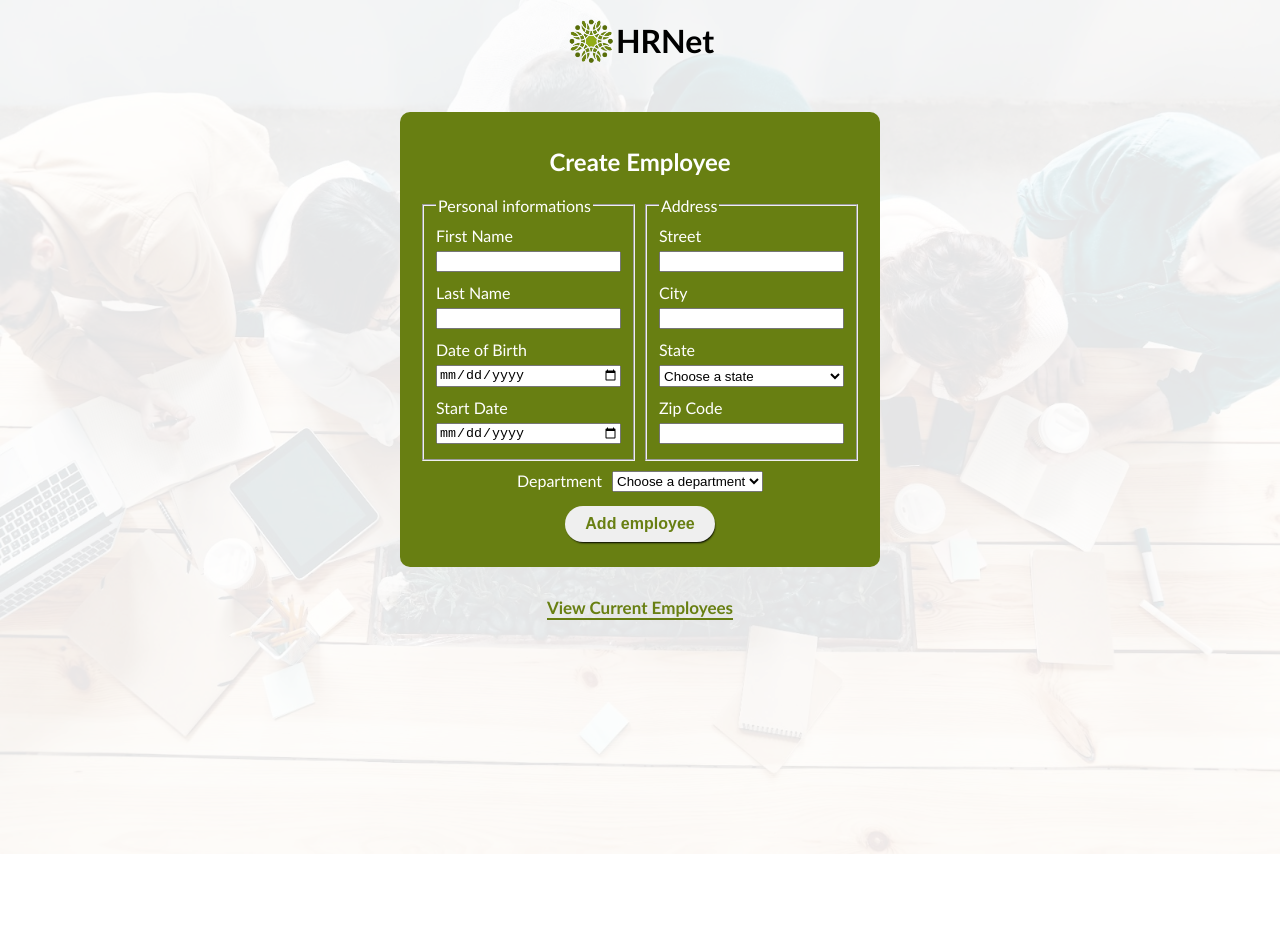
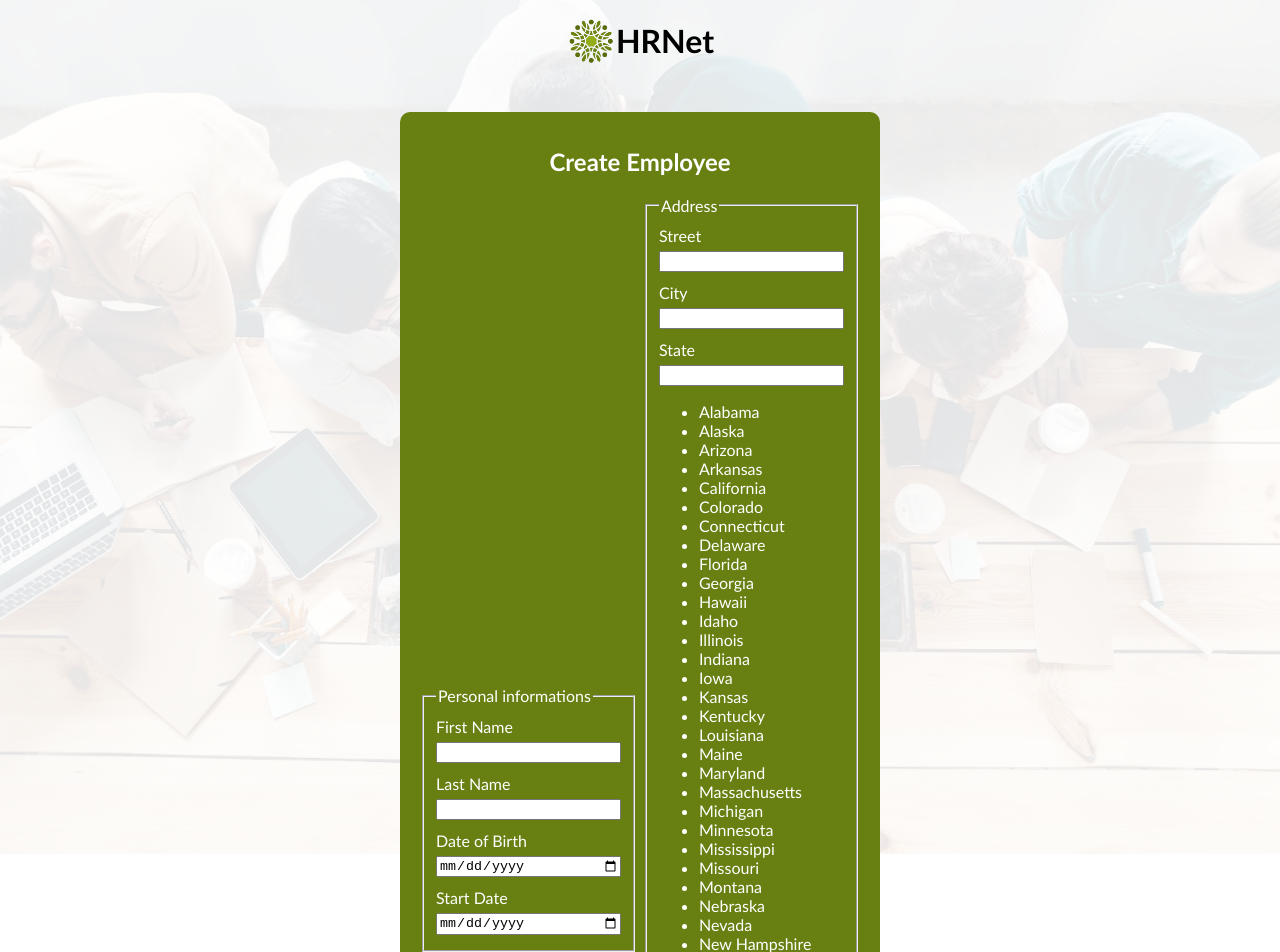
Before and after one commit to mohaali77/P14-JS-React, a React (Create React App) app in the folder hrnet/: page / in a window 1280 px wide. Shown: the top 952 px of the page. Before the commit the page ends 857 px from the top, so only its background shows below. Built offline with nearby package versions, Linux system fonts and the light colour scheme.

Commit message:
Update menu.jsx

```diff
--- a/hrnet/src/components/menu/menu.jsx
+++ b/hrnet/src/components/menu/menu.jsx
@@ -1,6 +1,25 @@
 import './style/menu.css'
 
+
 export default function Menu({ className, name, id, forName, text, data, inputRef, onChange }) {
+
+    return <>
+        <label className={className} htmlFor={forName}>{text}</label>
+        <input required ref={inputRef} onChange={onChange} name={name} id={id} />
+        {//<li value="">Choose a {id}</li>
+        }
+        <ul>
+            {data.map((data) => (
+                <li key={data.abbreviation} value={data.name}>
+                    {data.name}
+                </li>
+            ))}
+        </ul>
+    </>
+}
+
+
+/*export default function Menu({ className, name, id, forName, text, data, inputRef, onChange }) {
 
     return <>
         <label className={className} htmlFor={forName}>{text}</label>
@@ -13,4 +32,4 @@ export default function Menu({ className, name, id, forName, text, data, inputRe
             ))}
         </select>
     </>
-}
+}*/
```
